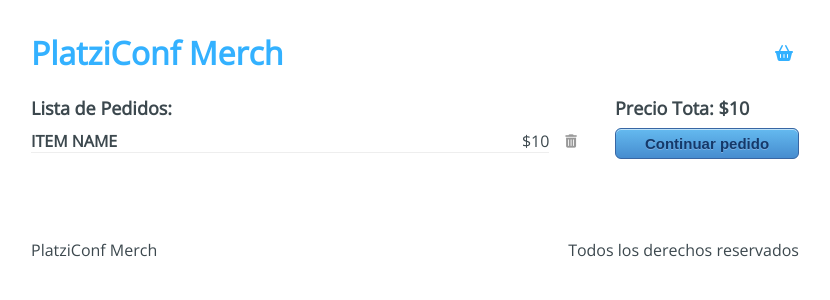
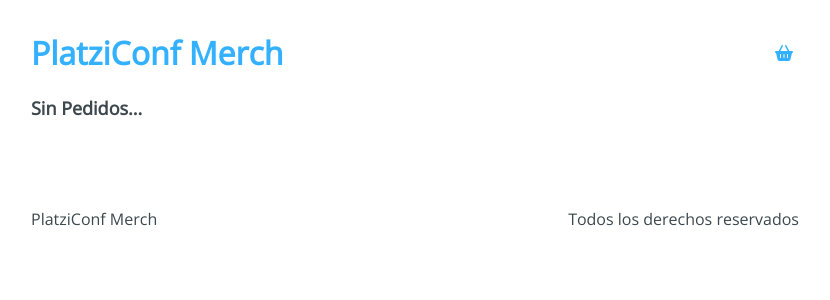
Before and after one commit to Quak1/platzi-conf-merch, a React app: page /checkout in a window 1280 px wide. Shown: the top 300 px of the page, without its empty margins (225-1055 px from the left). Built offline with nearby package versions, Linux system fonts and the light colour scheme.

Commit message:
Added context to Checkout page

```diff
--- a/src/components/Products.jsx
+++ b/src/components/Products.jsx
@@ -11,7 +11,6 @@
   const handleAddToCart = (product) => () => {
     addToCart(product);
   };
-  console.log(state.cart);
 
   return (
     <div className="Products">
--- a/src/containers/Checkout.jsx
+++ b/src/containers/Checkout.jsx
@@ -1,28 +1,50 @@
-import React from 'react';
+import React, { useContext } from 'react';
 import { Link } from 'react-router-dom';
+import AppContext from '../context/AppContext';
 import '../styles/components/Checkout.scss';
 
 const Checkout = () => {
+  const {
+    state: { cart },
+    removeFromCart,
+  } = useContext(AppContext);
+
+  const handleRemove = (product) => () => {
+    removeFromCart(product);
+  };
+
+  const handleSumTotal = () => {
+    const reducer = (accumulator, item) => accumulator + item.price;
+    const sum = cart.reduce(reducer, 0);
+    return sum;
+  };
+
   return (
     <div className="Checkout">
       <div className="Checkout__content">
-        <h3>Lista de Pedidos:</h3>
-        <div className="Checkout__item">
+        {cart.length > 0 ? <h3>Lista de Pedidos:</h3> : <h3>Sin Pedidos...</h3>}
+
+        {cart.map((item) => (
+          <div className="Checkout__item" key={item.id}>
             <div className="Checkout__element">
-            <h4>ITEM NAME</h4>
-            <span>$10</span>
+              <h4>{item.title}</h4>
+              <span>${item.price}</span>
             </div>
-          <button type="button">
+            <button type="button" onClick={handleRemove(item)}>
               <i className="fas fa-trash-alt" title="Eliminar" />
             </button>
           </div>
+        ))}
       </div>
+
+      {cart.length > 0 && (
         <div className="Checkout__sidebar">
-        <h3>Precio Tota: $10</h3>
+          <h3>{`Precio Total: $ ${handleSumTotal()}`}</h3>
           <Link to="/checkout/information">
             <button type="button">Continuar pedido</button>
           </Link>
         </div>
+      )}
     </div>
   );
 };
```
Lines whose indentation alone changed are shown as unchanged.
